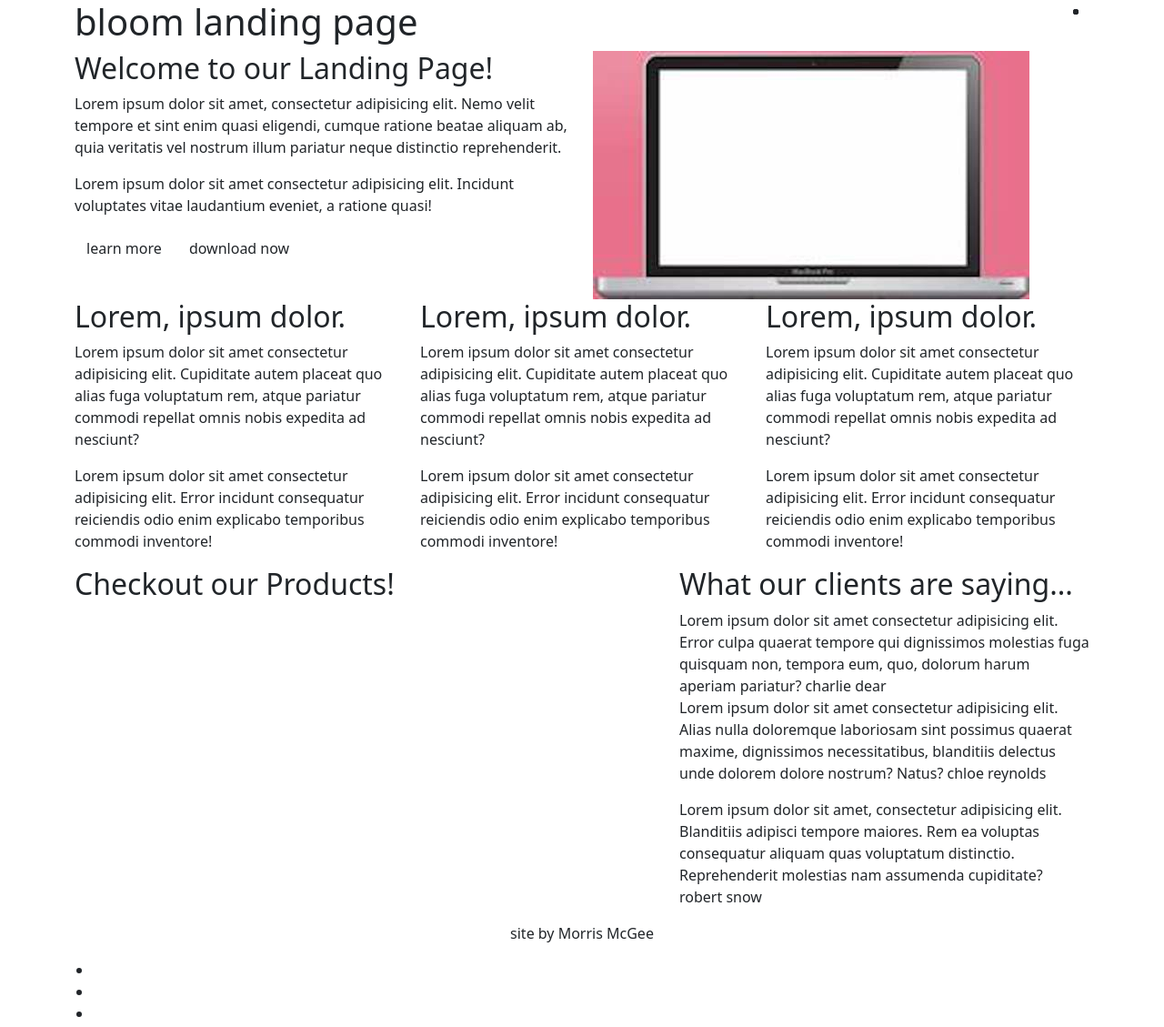
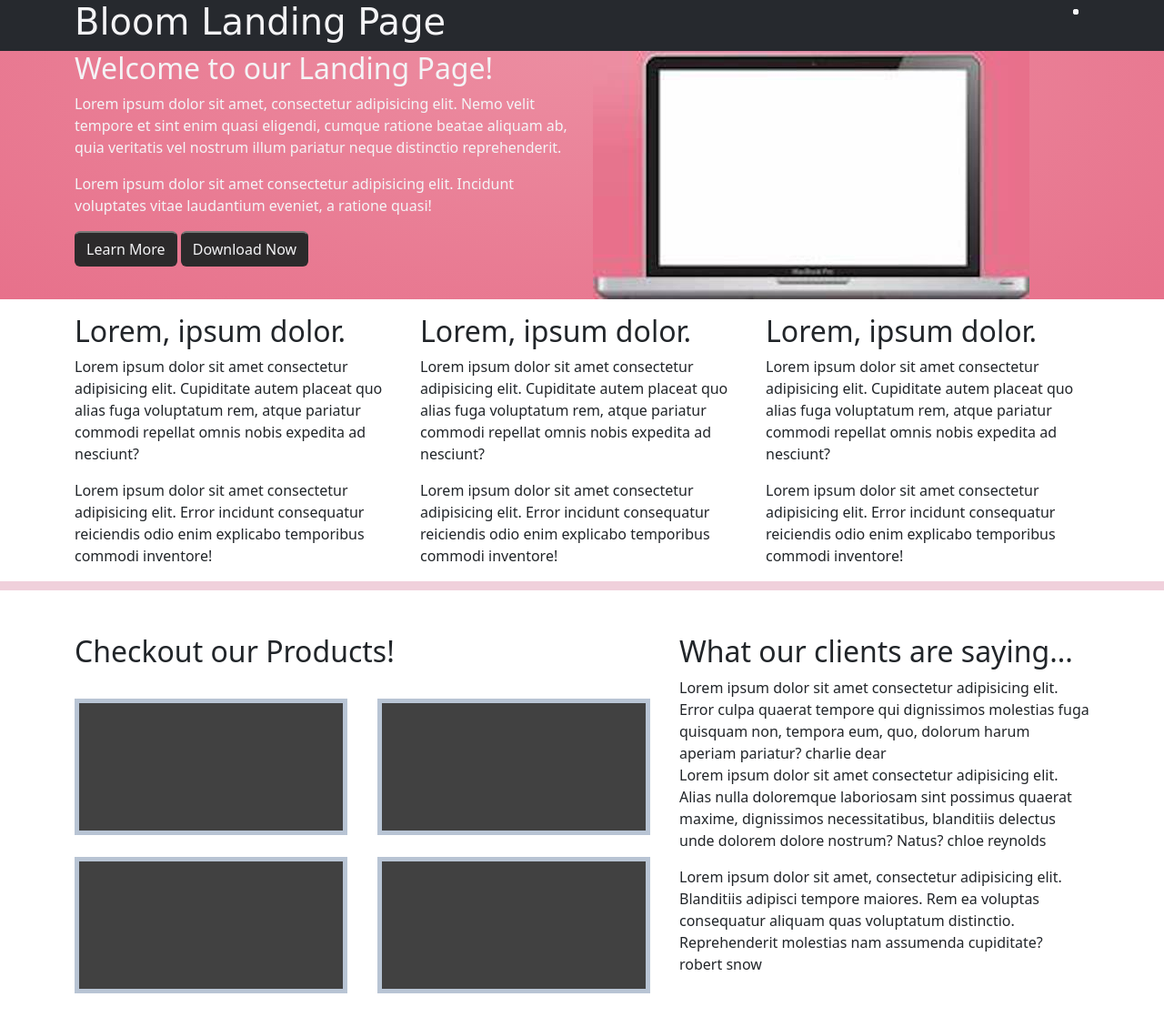
Before and after one commit to mgmcgee-code/bloom_bootstrap, a plain HTML site: page index.html in a window 1280 px wide. Shown: the top 1129 px of the page at 91% size. Drawn offline with nearby package versions, Linux system fonts and the light colour scheme; a web font is replaced by a local one.

Commit message:
Working on bloom withe boostrap

```diff
--- a/css/style.css
+++ b/css/style.css
@@ -1,4 +1,52 @@
-:root{
+:root {
+    --prim: #26292e;
+    --sec: #e7718b;
+    --tert: #f4f4f6;
+    --grad: radial-gradient(
+        at top center,
+        #ec8da1,
+        #e7718b
+    );
+    --line: #f0d0db;
+    --btn: #2c2a2b;
+    --product: #414141;
+    --productBorder: #b8c4d4;
+    --font: "Playwrite CU", system-ui;
+}
 
---headColor: var(rgb(232, 114, 140));
+* {box-sizing: border-box;}
+
+
+
+.product {
+    background-color: var(--product);
+    border: 5px solid var(--productBorder);
+    height: 150px;
+    width: 300px;
 }
+
+.btn {
+    color: var(--tert);
+    background-color: var(--btn);
+    border-top: 2px solid #777;
+}
+
+
+
+#header, #footer {
+    background-color: var(--prim);
+    color: var(--tert);
+}
+
+#section1 {
+    color: var(--tert);
+    background-image: var(--grad);
+}
+
+#section2 {
+    border-bottom: 10px solid var(--line);
+}
+
+.heading {
+    font-family: "Playwrite AT", cursive;
+}
--- a/index.html
+++ b/index.html
@@ -3,6 +3,9 @@
 <head>
     <meta charset="UTF-8">
     <meta name="viewport" content="width=device-width, initial-scale=1.0">
+    <link rel="preconnect" href="https://fonts.googleapis.com">
+    <link rel="preconnect" href="https://fonts.gstatic.com" crossorigin>
+    <link href="https://fonts.googleapis.com/css2?family=Playwrite+AT:ital,wght@0,100..400;1,100..400&display=swap" rel="stylesheet">
     <link rel="preconnect" href="https://fonts.googleapis.com">
     <link rel="preconnect" href="https://fonts.gstatic.com" crossorigin>
     <link href="https://fonts.googleapis.com/css2?family=Noto+Sans:ital,wght@0,100..900;1,100..900&family=Sofia&display=swap" rel="stylesheet">
@@ -15,7 +18,7 @@
         <div class="container">
             <div class="row" id="headerRow">
                 <div class ="col-md-6">
-                    <h1 class="heading">bloom landing page</h1>
+                    <h1 class="heading">Bloom Landing Page</h1>
                 </div>
 
                 <div class="col-md-6">
@@ -49,17 +52,17 @@
                         <p class="box1-text">Lorem ipsum dolor sit amet, consectetur adipisicing elit. Nemo velit tempore et sint enim quasi eligendi, cumque ratione beatae aliquam ab, quia veritatis vel nostrum illum pariatur neque distinctio reprehenderit.</p>
                         <p class="box1-text">Lorem ipsum dolor sit amet consectetur adipisicing elit. Incidunt voluptates vitae laudantium eveniet, a ratione quasi!</p>
                         <div class="buttons">
-                            <button class="btn">learn more</button>
-                            <button class="btn">download now</button>
+                            <button class="btn">Learn More</button>
+                            <button class="btn">Download Now</button>
                         </div>
                     </div>
                     <div class="col-md-6">
-                        <img src="img/laptop.jpg" alt="laptop" class="laptop">
+                        <img src="img/laptop.jpg" alt="a photo of a laptop" class="laptop">
                     </div>
              </div>
         </section>
         <section class="section" id="section2">
-            <div class="container">
+            <div class="container mt-3">
                 <div class="row" id="sec2Row">
                     <div class = "col-md-4">
                         <div class="sec2-box" id="sec2Box1">
@@ -88,7 +91,7 @@
             </div>
         </section>
         <section class="section" id="section3">
-            <div class="container">
+            <div class="container mb-5 mt-5">
                 <div class="row" id="sec3Row">
                     <div class="col-md-7">
                         <div class="sec3-box" id="productsBox">
```
